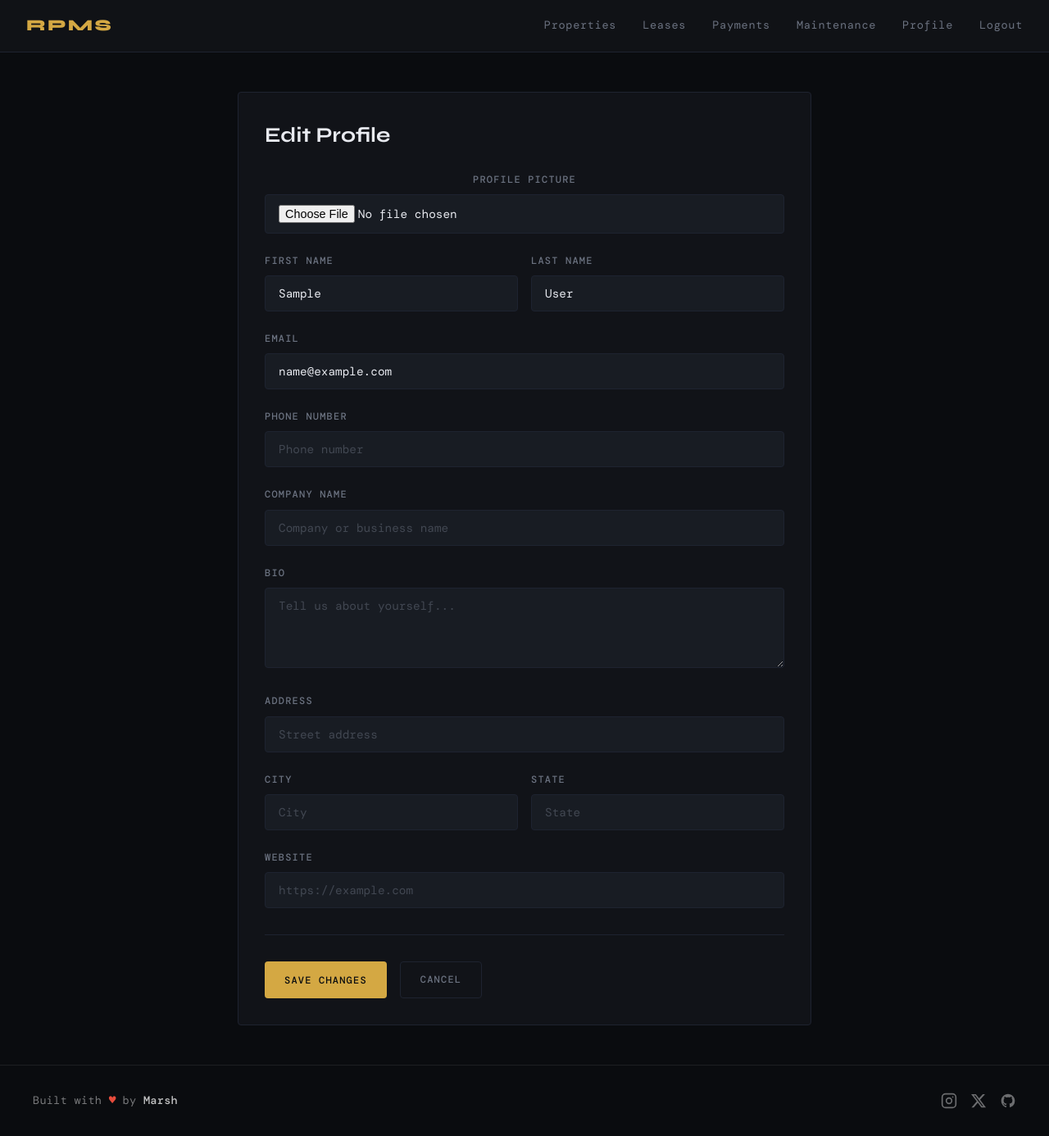
After one commit to Marsh4444/rpms, a Django app: page /accounts/profile/edit/ in a window 1280 px wide. The commit adds this page. Shown: the whole page at 82% size. Run offline with Django 5.2, Linux system fonts and the light colour scheme; the visitor is signed in with stand-in values (Sample User, id 1); some web fonts are replaced.

Commit message:
feat: Add property video embed and user profiles
PROPERTY VIDEO:
- Add video_url field to Property model (YouTube/Vimeo URLs)
- Create get_video_embed_url() helper method to convert URLs
- Display embedded videos on property detail page
- Add video URL field to property create/edit forms

USER PROFILES:
- Add profile fields to User model: bio, company_name, address, city, state, website
- Create profile view page to display user information
- Create profile edit page with all fields
- Add profile picture upload/remove functionality
- Add profile link to navbar
- Display profile picture or username initial in circle

Models updated: Property, User
Migrations created and applied
Templates: profile.html, profile_edit.html
URLs: /accounts/profile/, /accounts/profile/edit/

```diff
--- a/apps/properties/views.py
+++ b/apps/properties/views.py
@@ -221,7 +221,7 @@ class PropertyCreateView(LoginRequiredMixin, CreateView):
     model = Property
     template_name = 'properties/property_form.html'
 
-    fields = ['name', 'address', 'city', 'state', 'description', 'manager']
+    fields = ['name', 'address', 'city', 'state', 'description', 'image', 'video_url', 'manager']
     # Which fields to show in the form
     # Notice: 'owner' is NOT here (we set it automatically)
     # 'created_at' and 'updated_at' are auto-generated
@@ -310,7 +310,7 @@ class PropertyUpdateView(LoginRequiredMixin, UserPassesTestMixin, UpdateView):
     # Same template as create (form looks the same)
     # Template can check if object exists to show "Edit" vs "Create" title
 
-    fields = ['name', 'address', 'city', 'state', 'description', 'image', 'manager']
+    fields = ['name', 'address', 'city', 'state', 'description', 'image', 'video_url', 'manager']
     # Same fields as create
 
     def test_func(self):
--- a/apps/users/models.py
+++ b/apps/users/models.py
@@ -86,6 +86,51 @@ class User(AbstractUser):
     # upload_to='profile_pictures/': Files saved to media/profile_pictures/
     # Requires Pillow (already installed)
 
+    #setting user profile
+
+    # ADD THESE NEW PROFILE FIELDS
+    bio = models.TextField(
+        blank=True,
+        null=True,
+        help_text="Short bio or description"
+    )
+
+    company_name = models.CharField(
+        max_length=200,
+        blank=True,
+        null=True,
+        help_text="Company or business name (for landlords/managers)"
+    )
+
+    address = models.CharField(
+        max_length=300,
+        blank=True,
+        null=True,
+        help_text="Street address"
+    )
+
+    city = models.CharField(
+        max_length=100,
+        blank=True,
+        null=True,
+        help_text="City"
+    )
+
+    state = models.CharField(
+        max_length=100,
+        blank=True,
+        null=True,
+        help_text="State/Province"
+    )
+
+    # Social media links (optional)
+    website = models.URLField(
+        max_length=200,
+        blank=True,
+        null=True,
+        help_text="Personal or company website"
+    )
+
 
     # ========================================================================
     # META OPTIONS
@@ -129,3 +174,11 @@ class User(AbstractUser):
     # These methods make it easy to check roles in views:
     # if request.user.is_landlord():
     #     # Show landlord dashboard
+
+    def get_full_name_or_username(self):
+        """Return full name if available, otherwise username"""
+        if self.first_name and self.last_name:
+            return f"{self.first_name} {self.last_name}"
+        elif self.first_name:
+            return self.first_name
+        return self.username
--- a/apps/users/urls.py
+++ b/apps/users/urls.py
@@ -6,4 +6,8 @@ urlpatterns = [
     path('login/', views.login_view, name='login'),
     path('logout/', views.logout_view, name='logout'),
     path('register/', views.register_view, name='register'),
+
+    #User profile URLs
+    path('profile/', views.profile_view, name='profile'),
+    path('profile/edit/', views.profile_edit_view, name='profile_edit'),
 ]
--- a/apps/users/views.py
+++ b/apps/users/views.py
@@ -3,11 +3,13 @@
 # ============================================================================
 
 from django.shortcuts import render, redirect
+from django.contrib.auth.decorators import login_required
 from django.contrib.auth import login, authenticate, logout
 from django.contrib.auth.forms import AuthenticationForm
 from django.contrib import messages
 from django.views.decorators.http import require_http_methods
 from .forms import UserRegistrationForm
+from .models import User
 
 
 # ============================================================================
@@ -189,3 +191,46 @@ def logout_view(request):
 
     # Redirect to home page
     return redirect('home')
+
+# ADD THESE NEW VIEWS
+
+@login_required
+def profile_view(request):
+    """
+    Display user's profile.
+    """
+    return render(request, 'users/profile.html', {'user': request.user})
+
+
+@login_required
+def profile_edit_view(request):
+    """
+    Edit user's profile.
+    """
+    if request.method == 'POST':
+        # Update user fields
+        request.user.first_name = request.POST.get('first_name', '')
+        request.user.last_name = request.POST.get('last_name', '')
+        request.user.email = request.POST.get('email', '')
+        request.user.phone_number = request.POST.get('phone_number', '')
+        request.user.bio = request.POST.get('bio', '')
+        request.user.company_name = request.POST.get('company_name', '')
+        request.user.address = request.POST.get('address', '')
+        request.user.city = request.POST.get('city', '')
+        request.user.state = request.POST.get('state', '')
+        request.user.website = request.POST.get('website', '')
+
+        # Handle profile picture upload
+        if 'profile_picture' in request.FILES:
+            request.user.profile_picture = request.FILES['profile_picture']
+
+        # Handle profile picture removal
+        if request.POST.get('profile_picture-clear'):
+            request.user.profile_picture = None
+
+        request.user.save()
+
+        messages.success(request, 'Your profile has been updated successfully!')
+        return redirect('profile')
+
+    return render(request, 'users/profile_edit.html', {'user': request.user})
--- a/templates/base.html
+++ b/templates/base.html
@@ -31,7 +31,7 @@
                     <a href="#" class="nav-link">Leases</a>
                     <a href="#" class="nav-link">Payments</a>
                     <a href="#" class="nav-link">Maintenance</a>
-                    <span class="nav-link">Welcome, {{ user.username }}</span>
+                    <a href="{% url 'profile' %}" class="nav-link">Profile</a>
                     <a href="{% url 'logout' %}" class="nav-link">Logout</a>
                 {% else %}
                     <!-- Links for guests -->
--- /dev/null
+++ b/templates/users/profile_edit.html
@@ -0,0 +1,110 @@
+{% extends 'base.html' %}
+{% load static %}
+
+{% block title %}Edit Profile - RPMS{% endblock %}
+
+{% block extra_css %}
+<link rel="stylesheet" href="{% static 'css/properties.css' %}">
+<link rel="stylesheet" href="{% static 'css/auth.css' %}">
+{% endblock %}
+
+{% block content %}
+<div class="form-container">
+    <div class="form-card">
+        <h1 class="form-title">Edit Profile</h1>
+
+        <form method="post" enctype="multipart/form-data">
+            {% csrf_token %}
+
+            <!-- Profile Picture -->
+            <div class="form-group" style="text-align: center;">
+                {% if user.profile_picture %}
+                    <img src="{{ user.profile_picture.url }}" alt="{{ user.username }}"
+                         style="width: 120px; height: 120px; border-radius: 50%; object-fit: cover; margin-bottom: 1rem;">
+                    <label style="display: block; font-size: 0.75rem; color: var(--muted); margin-bottom: 0.5rem;">
+                        <input type="checkbox" name="profile_picture-clear"> Remove profile picture
+                    </label>
+                {% endif %}
+                <label for="id_profile_picture" class="form-label">Profile Picture</label>
+                <input type="file" name="profile_picture" id="id_profile_picture" class="form-input" accept="image/*">
+            </div>
+
+            <!-- Name Fields -->
+            <div class="form-row">
+                <div class="form-group">
+                    <label for="id_first_name" class="form-label">First Name</label>
+                    <input type="text" name="first_name" id="id_first_name" class="form-input"
+                           value="{{ user.first_name }}" placeholder="First name">
+                </div>
+                <div class="form-group">
+                    <label for="id_last_name" class="form-label">Last Name</label>
+                    <input type="text" name="last_name" id="id_last_name" class="form-input"
+                           value="{{ user.last_name }}" placeholder="Last name">
+                </div>
+            </div>
+
+            <!-- Email -->
+            <div class="form-group">
+                <label for="id_email" class="form-label">Email</label>
+                <input type="email" name="email" id="id_email" class="form-input"
+                       value="{{ user.email }}" placeholder="Email address">
+            </div>
+
+            <!-- Phone Number -->
+            <div class="form-group">
+                <label for="id_phone_number" class="form-label">Phone Number</label>
+                <input type="text" name="phone_number" id="id_phone_number" class="form-input"
+                       value="{{ user.phone_number|default:'' }}" placeholder="Phone number">
+            </div>
+
+            <!-- Company Name -->
+            <div class="form-group">
+                <label for="id_company_name" class="form-label">Company Name</label>
+                <input type="text" name="company_name" id="id_company_name" class="form-input"
+                       value="{{ user.company_name|default:'' }}" placeholder="Company or business name">
+            </div>
+
+            <!-- Bio -->
+            <div class="form-group">
+                <label for="id_bio" class="form-label">Bio</label>
+                <textarea name="bio" id="id_bio" class="form-input" rows="4"
+                          placeholder="Tell us about yourself...">{{ user.bio|default:'' }}</textarea>
+            </div>
+
+            <!-- Address -->
+            <div class="form-group">
+                <label for="id_address" class="form-label">Address</label>
+                <input type="text" name="address" id="id_address" class="form-input"
+                       value="{{ user.address|default:'' }}" placeholder="Street address">
+            </div>
+
+            <!-- City and State -->
+            <div class="form-row">
+                <div class="form-group">
+                    <label for="id_city" class="form-label">City</label>
+                    <input type="text" name="city" id="id_city" class="form-input"
+                           value="{{ user.city|default:'' }}" placeholder="City">
+                </div>
+                <div class="form-group">
+                    <label for="id_state" class="form-label">State</label>
+                    <input type="text" name="state" id="id_state" class="form-input"
+                           value="{{ user.state|default:'' }}" placeholder="State">
+                </div>
+            </div>
+
+            <!-- Website -->
+            <div class="form-group">
+                <label for="id_website" class="form-label">Website</label>
+                <input type="url" name="website" id="id_website" class="form-input"
+                       value="{{ user.website|default:'' }}" placeholder="https://example.com">
+            </div>
+
+            <!-- Form Actions -->
+            <div class="form-actions">
+                <button type="submit" class="btn btn-primary">Save Changes</button>
+                <a href="{% url 'profile' %}" class="btn btn-secondary">Cancel</a>
+            </div>
+        </form>
+    </div>
+</div>
+{% endblock %}
```
Also changed, not shown: apps/properties/models.py (+62 -0 lines), templates/properties/property_detail.html (+23 -0 lines), templates/properties/property_form.html (+16 -0 lines), templates/users/profile.html (added, +98 -0 lines), apps/properties/migrations/0003_property_video_url.py (added), apps/users/migrations/0002_user_address_user_bio_user_city_user_company_name_and_more.py (added).
